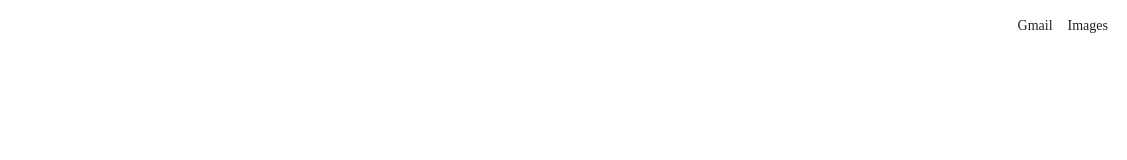
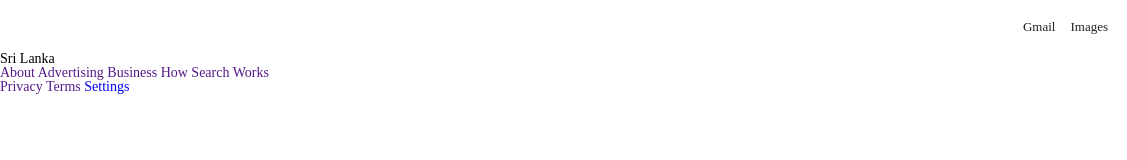
Before and after one commit to ThakshilaNuwangi/google-custom-search-engine, a website: page index.html in a window 1280 px wide. Shown: the full height of the page, 0-1127 px from the left. Drawn offline with nearby package versions, Linux system fonts and the light colour scheme.

Commit message:
create the footer

```diff
--- a/index.html
+++ b/index.html
@@ -11,8 +11,8 @@
 </head>
 <body>
     <header>
-        <a href="ttps://www.google.com/intl/si/gmail/about/">Gmail</a>
-        <a href="https://www.google.lk/imghp?hl=en&ogbl">Images</a>
+        <a class="small" href="ttps://www.google.com/intl/si/gmail/about/">Gmail</a>
+        <a class="small" href="https://www.google.lk/imghp?hl=en&ogbl">Images</a>
         <div id="btn-app">
             <svg class="gb_Se" focusable="false" viewBox="0 0 24 24"><path d="M6,8c1.1,0 2,-0.9 2,-2s-0.9,-2 -2,-2 -2,0.9 -2,2 0.9,2 2,2zM12,20c1.1,0 2,-0.9 2,-2s-0.9,-2 -2,-2 -2,0.9 -2,2 0.9,2 2,2zM6,20c1.1,0 2,-0.9 2,-2s-0.9,-2 -2,-2 -2,0.9 -2,2 0.9,2 2,2zM6,14c1.1,0 2,-0.9 2,-2s-0.9,-2 -2,-2 -2,0.9 -2,2 0.9,2 2,2zM12,14c1.1,0 2,-0.9 2,-2s-0.9,-2 -2,-2 -2,0.9 -2,2 0.9,2 2,2zM16,6c0,1.1 0.9,2 2,2s2,-0.9 2,-2 -0.9,-2 -2,-2 -2,0.9 -2,2zM12,8c1.1,0 2,-0.9 2,-2s-0.9,-2 -2,-2 -2,0.9 -2,2 0.9,2 2,2zM18,14c1.1,0 2,-0.9 2,-2s-0.9,-2 -2,-2 -2,0.9 -2,2 0.9,2 2,2zM18,20c1.1,0 2,-0.9 2,-2s-0.9,-2 -2,-2 -2,0.9 -2,2 0.9,2 2,2z"></path></svg>
         </div>
@@ -21,7 +21,22 @@
 
     <main></main>
 
-    <footer></footer>
+    <footer>
+        <div id="country">Sri Lanka</div>
+        <div id="links">
+            <div>
+                <a href="">About</a>
+                <a href="">Advertising</a>
+                <a href="">Business</a>
+                <a href="">How Search Works</a>
+            </div>
+            <div>
+                <a href="">Privacy</a>
+                <a href="">Terms</a>
+                <a href="javascript:void(0)">Settings</a>
+            </div>
+        </div>
+    </footer>
 
 </body>
 </html>
```
